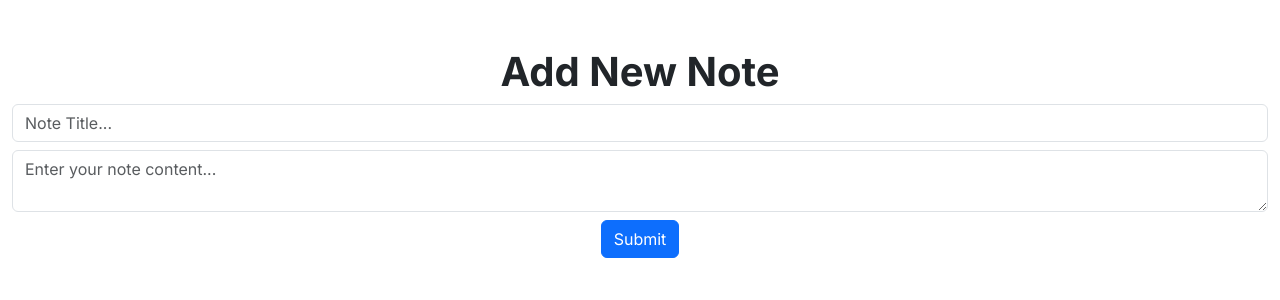
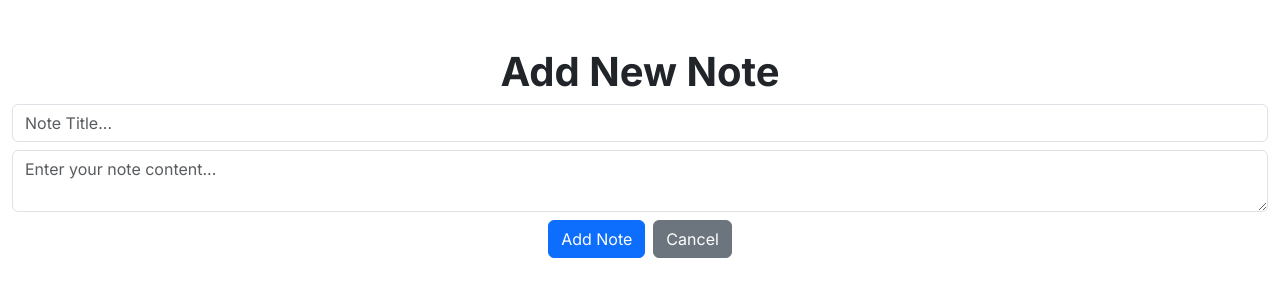
Before and after one commit to mehonal/reactive-notes-client, a React (Vite) app: page /add-note in a window 1280 px wide. Shown: the top 300 px of the page. Built offline with nearby package versions, Linux system fonts and the light colour scheme; a web font is replaced by a local one.

Commit message:
added cancel button on adding note page

```diff
--- a/src/pages/AddNote.jsx
+++ b/src/pages/AddNote.jsx
@@ -1,3 +1,5 @@
+import { Link } from 'react-router-dom';
+
 
 function AddNote() {
 
@@ -26,7 +28,8 @@ function AddNote() {
                     <input type="text" name="note-title" className="form-control mb-2" placeholder="Note Title..." />
                     <textarea name="note-content" className="form-control mb-2" placeholder="Enter your note content...">
                     </textarea>
-                    <input type="submit" className="btn btn-primary" />
+                    <input type="submit" className="btn btn-primary me-2" value="Add Note" />
+                    <Link to="/notes" className="btn btn-secondary">Cancel</Link>
                 </form>
             </div>
         </>
```
